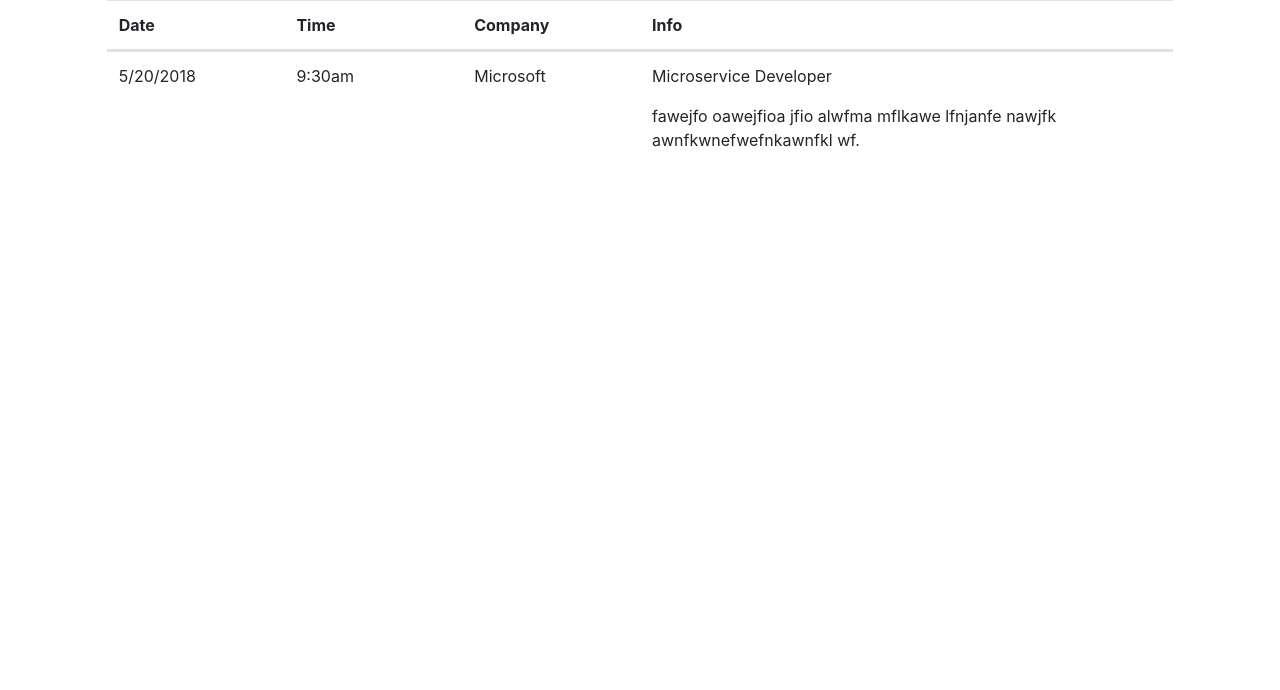
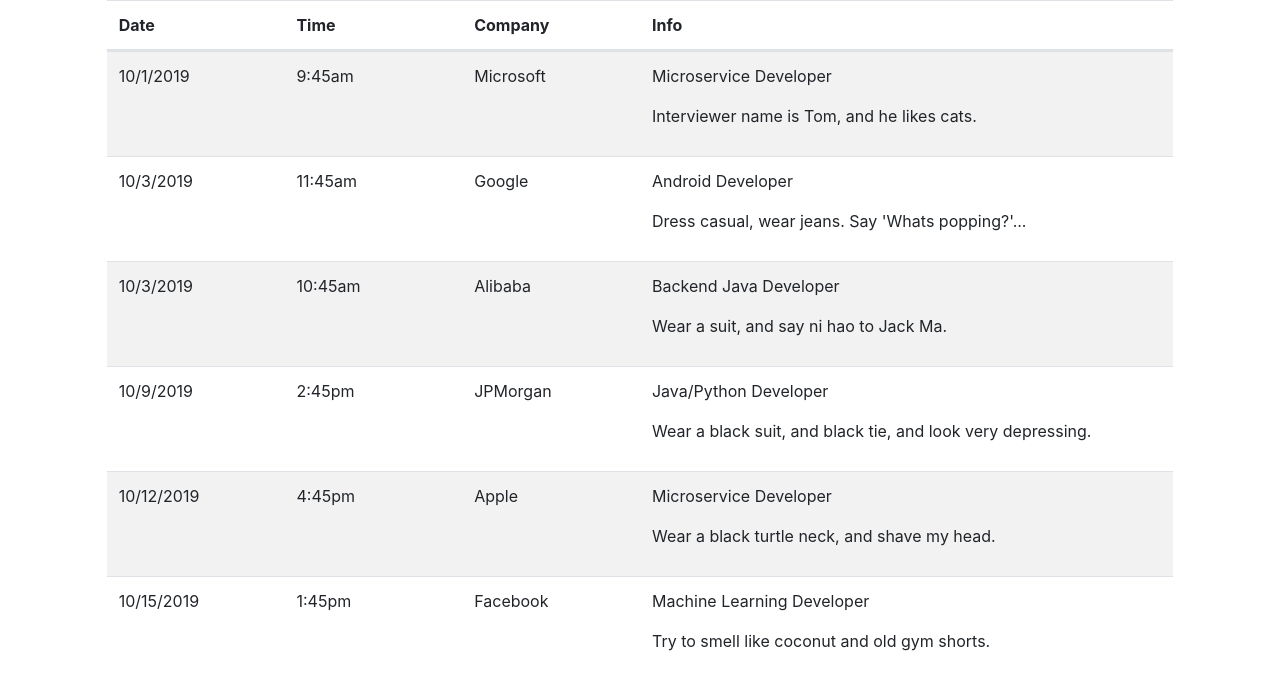
Before and after one commit to he-man-david/job-organizer, an Angular app: page /upcoming-events in a window 1280 px wide. Shown: the top 690 px of the page. Built offline with nearby package versions, Linux system fonts and the light colour scheme.

Commit message:
updated upcoming events list html file with mock data

```diff
--- a/src/app/upcoming-events-list/upcoming-events-list.component.html
+++ b/src/app/upcoming-events-list/upcoming-events-list.component.html
@@ -1,4 +1,4 @@
-<table class="table">
+<table class="table table-striped">
   <thead>
     <tr class="row">
       <th scope="col" class="col-lg-2">Date</th>
@@ -8,15 +8,13 @@
     </tr>
   </thead>
   <tbody>
-    <tr class="row">
-      <td class="col-lg-2">5/20/2018</td>
-      <td class="col-lg-2">9:30am</td>
-      <td class="col-lg-2">Microsoft</td>
+    <tr class="row" *ngFor="let event of events">
+      <td class="col-lg-2">{{ event.date }}</td>
+      <td class="col-lg-2">{{ event.time }}</td>
+      <td class="col-lg-2">{{ event.company }}</td>
       <td class="col-lg-6">
-        <p id="events-list-position">Microservice Developer</p>
-        <p>
-          fawejfo oawejfioa jfio alwfma mflkawe lfnjanfe nawjfk awnfkwnefwefnkawnfkl wf.
-        </p>
+        <p id="events-list-position">{{ event.info.role }}</p>
+        <p>{{ event.info.reminder }}</p>
       </td>
     </tr>
   </tbody>
```
